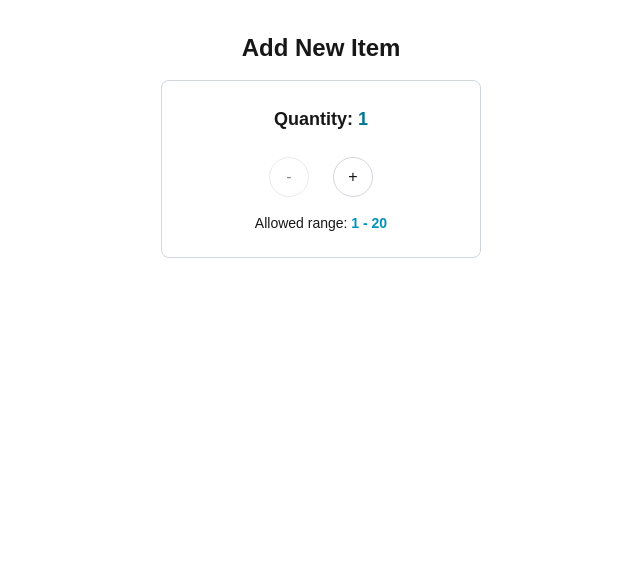
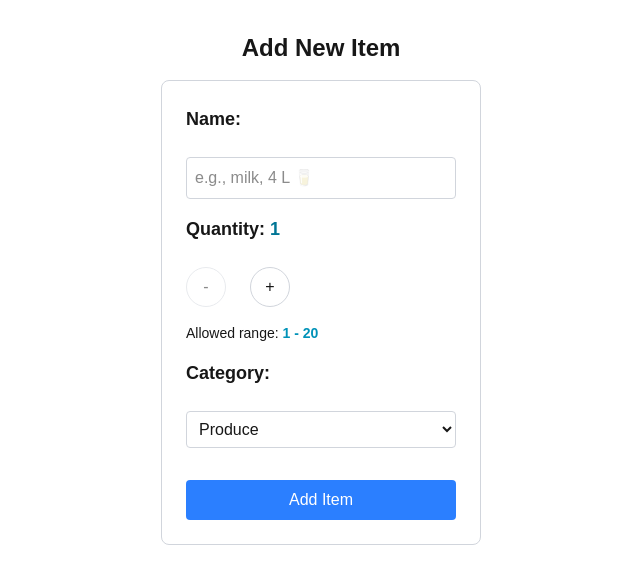
Before and after one commit to sffxzzp/cprg306-assignments, a Next.js app: page /week-5 in a window 1280 px wide. Shown: the top 584 px of the page, without its empty margins (319-959 px from the left). Built offline with nearby package versions, Linux system fonts and the light colour scheme.

Commit message:
week-5: done

```diff
--- a/app/week-5/new-item.js
+++ b/app/week-5/new-item.js
@@ -2,19 +2,50 @@
 import { useState } from 'react';
 
 export default function NewItem() {
+	const [name, setName] = useState("");
 	const [quantity, setQuantity] = useState(1);
+	const [category, setCategory] = useState("produce");
+
+	const handleSubmit = (e) => {
+		e.preventDefault();
+		const item = { name, quantity, category };
+		console.log(item);
+		alert(`Name: ${name}\nQuantity: ${quantity}\nCategory: ${category}`);
+		setName("");
+		setQuantity(1);
+		setCategory("produce");
+	}
 
 	const increment = () => {if (quantity < 20) {setQuantity(quantity + 1)}};
 	const decrement = () => {if (quantity > 1) {setQuantity(quantity - 1)}};
 
 	return (
-		<div className="flex flex-col items-center gap-4 p-6 rounded-lg w-full max-w-xs mx-auto border border-gray-300">
-			<div className="text-lg font-bold mb-2">Quantity: <span className="text-cyan-700">{quantity}</span></div>
-			<div className="flex items-center gap-6">
-				<button id="decrement-button" disabled={quantity <= 1} onClick={decrement} className="w-10 h-10 flex items-center justify-center rounded-full border border-gray-300 text-white-700 transition hover:border-blue-500 hover:text-blue-600 hover:cursor-pointer disabled:opacity-50 disabled:cursor-not-allowed">-</button>
-				<button id="increment-button" onClick={increment} disabled={quantity >= 20} className="w-10 h-10 flex items-center justify-center rounded-full border border-gray-300 text-white-700 transition hover:border-blue-500 hover:text-blue-600 hover:cursor-pointer disabled:opacity-50 disabled:cursor-not-allowed">+</button>
-			</div>
-			<div className="text-sm text-white-500">Allowed range: <span className="font-bold text-cyan-600">1 - 20</span></div>
-		</div>
+		<form onSubmit={handleSubmit}>
+			<section className="flex flex-col gap-4 p-6 rounded-lg w-full max-w-xs mx-auto border border-gray-300">
+				<div className="text-lg font-bold mb-2">Name:</div>
+				<input type="text" placeholder="e.g., milk, 4 L 🥛" value={name} onChange={(e) => setName(e.target.value)} className="border border-gray-300 p-2 rounded" required />
+				<div className="text-lg font-bold mb-2">Quantity: <span className="text-cyan-700">{quantity}</span></div>
+				<div className="flex gap-6">
+					<button type="button" id="decrement-button" disabled={quantity <= 1} onClick={decrement} className="w-10 h-10 flex items-center justify-center rounded-full border border-gray-300 text-white-700 transition hover:border-blue-500 hover:text-blue-600 hover:cursor-pointer disabled:opacity-50 disabled:cursor-not-allowed">-</button>
+					<button type="button" id="increment-button" disabled={quantity >= 20} onClick={increment} className="w-10 h-10 flex items-center justify-center rounded-full border border-gray-300 text-white-700 transition hover:border-blue-500 hover:text-blue-600 hover:cursor-pointer disabled:opacity-50 disabled:cursor-not-allowed">+</button>
+				</div>
+				<div className="text-sm text-white-500">Allowed range: <span className="font-bold text-cyan-600">1 - 20</span></div>
+				<div className="text-lg font-bold mb-2">Category:</div>
+				<select value={category} onChange={(e) => setCategory(e.target.value)} className="border border-gray-300 p-2 rounded">
+					<option value="produce">Produce</option>
+					<option value="dairy">Dairy</option>
+					<option value="bakery">Bakery</option>
+					<option value="meat">Meat</option>
+					<option value="frozen foods">Frozen Foods</option>
+					<option value="canned goods">Canned Goods</option>
+					<option value="dry goods">Dry Goods</option>
+					<option value="beverages">Beverages</option>
+					<option value="snacks">Snacks</option>
+					<option value="household">Household</option>
+					<option value="other">Other</option>
+				</select>
+				<button type="submit" className="mt-4 bg-blue-500 text-white py-2 px-4 rounded hover:bg-blue-600 transition">Add Item</button>
+			</section>
+		</form>
 	);
 }
--- a/app/week-5/page.js
+++ b/app/week-5/page.js
@@ -1,10 +1,10 @@
-import NewItems from './new-item';
+import NewItem from './new-item';
 
 export default function Page() {
 	return (
 		<main className="mx-auto my-4 p-4 max-w-2xl flex flex-col justify-center">
 			<h1 className="mb-4 text-2xl font-bold text-center">Add New Item</h1>
-			<NewItems />
+			<NewItem />
 		</main>
   	);
 }
```
